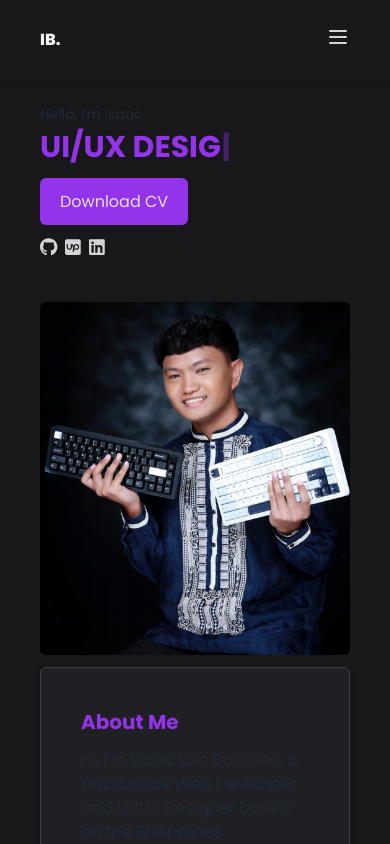
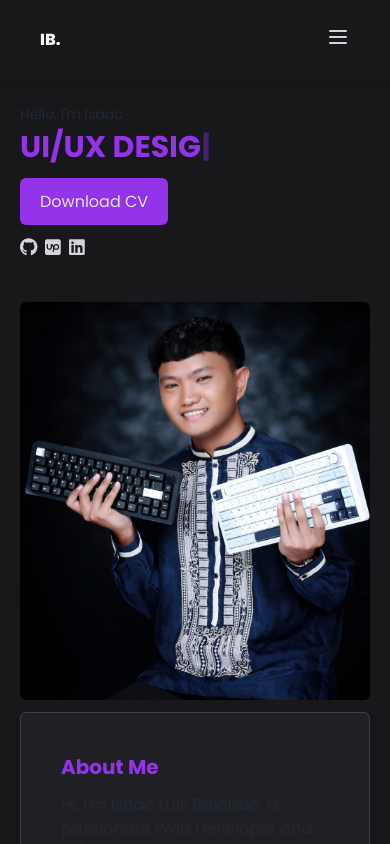
Before and after one commit to deFFataa/portfolio, a React (Vite) app: page / in a window 390 px wide. Shown: the top 844 px of the page. Built offline with nearby package versions, Linux system fonts and the light colour scheme.

Commit message:
completed final

```diff
--- a/src/AboutMe.jsx
+++ b/src/AboutMe.jsx
@@ -119,7 +119,7 @@ function AboutMe() {
     }
 
     return (
-        <section className='px-10 mt-10' id='About'>
+        <section className='sm:px-10 px-5 mt-10' id='About'>
             <div className='flex flex-wrap sm:flex-nowrap gap-3 justify-center'>
                 <div className=''>
                     <img src={aboutMePic} width={500} className='rounded-md' alt="" />
--- a/src/ContactMe.jsx
+++ b/src/ContactMe.jsx
@@ -2,7 +2,7 @@ import ContactImg from './assets/contact.png'
 
 function ContactMe() {
     return (
-        <section className="p-10" id="Contact">
+        <section className="sm:p-10 p-5" id="Contact">
             <div className="basis-1/2 h-100 space-y-2">
                 <div>
                     <h1 className="text-2xl font-bold text-purple-600 sm:text-center">Contact Me</h1>
--- a/src/Footer.jsx
+++ b/src/Footer.jsx
@@ -9,9 +9,9 @@ function Footer() {
     const iconGithub = <FontAwesomeIcon icon={faGithub} />
     return (
         <section className='border-t border-zinc-500 px-10 py-10'>
-            <div className='flex flex-wrap'>
+            <div className='flex gap-2 flex-wrap'>
                 <div className='mr-auto'>
-                    <span className='text-zinc-300'>Isaac Luis Balabbo - Copyright 2024</span>
+                    <span className='text-zinc-300 text-sm sm:text-base'>Isaac Luis Balabbo - Copyright 2024</span>
                 </div>
                 <div className='flex gap-2'>
                     <a href="https://github.com/deFFataa" className='text-zinc-300 text-lg hover:text-purple-400'>
--- a/src/Hero.jsx
+++ b/src/Hero.jsx
@@ -12,7 +12,7 @@ function Hero() {
     const iconGithub = <FontAwesomeIcon icon={faGithub} />
 
     return (
-        <section className='h-auto flex flex-wrap flex-row items-center px-10 mt-6 sm:mt-0' id='Home'>
+        <section className='h-auto flex flex-wrap flex-row items-center px-5 sm:px-10 mt-6 sm:mt-0' id='Home'>
             <div className='sm:basis-1/2 h-100 sm:ps-20'>
                 <div className='text-[14px]'>Hello, I'm Isaac</div>
                 <div className='text-purple-600 font-bold text-[30px] sm:text-[35px]'>
--- a/src/Projects.jsx
+++ b/src/Projects.jsx
@@ -9,7 +9,7 @@ function Projects() {
   const iconGithub = <FontAwesomeIcon icon={faGithub} />;
 
   return (
-    <section className="p-10">
+    <section className="sm:p-10 p-5">
       <div className="basis-1/2 h-100">
         <div className="text-center text-[30px] text-zinc-200 font-bold">
           Sample Works
--- a/src/Services.jsx
+++ b/src/Services.jsx
@@ -6,7 +6,7 @@ import pen from './assets/pen.png'
 
 function Services() {
     return (
-        <section className='p-10 px-10 sm:px-20' id='Services'>
+        <section className='p-10 px-5 sm:px-20' id='Services'>
             <div className='text-center text-[30px] text-zinc-200 font-bold'>What I do?</div>
             <div className='grid place-items-center grid-cols-1 gap-5 sm:grid-cols-3 sm:gap-10 mt-4'>
                 <div>
```
